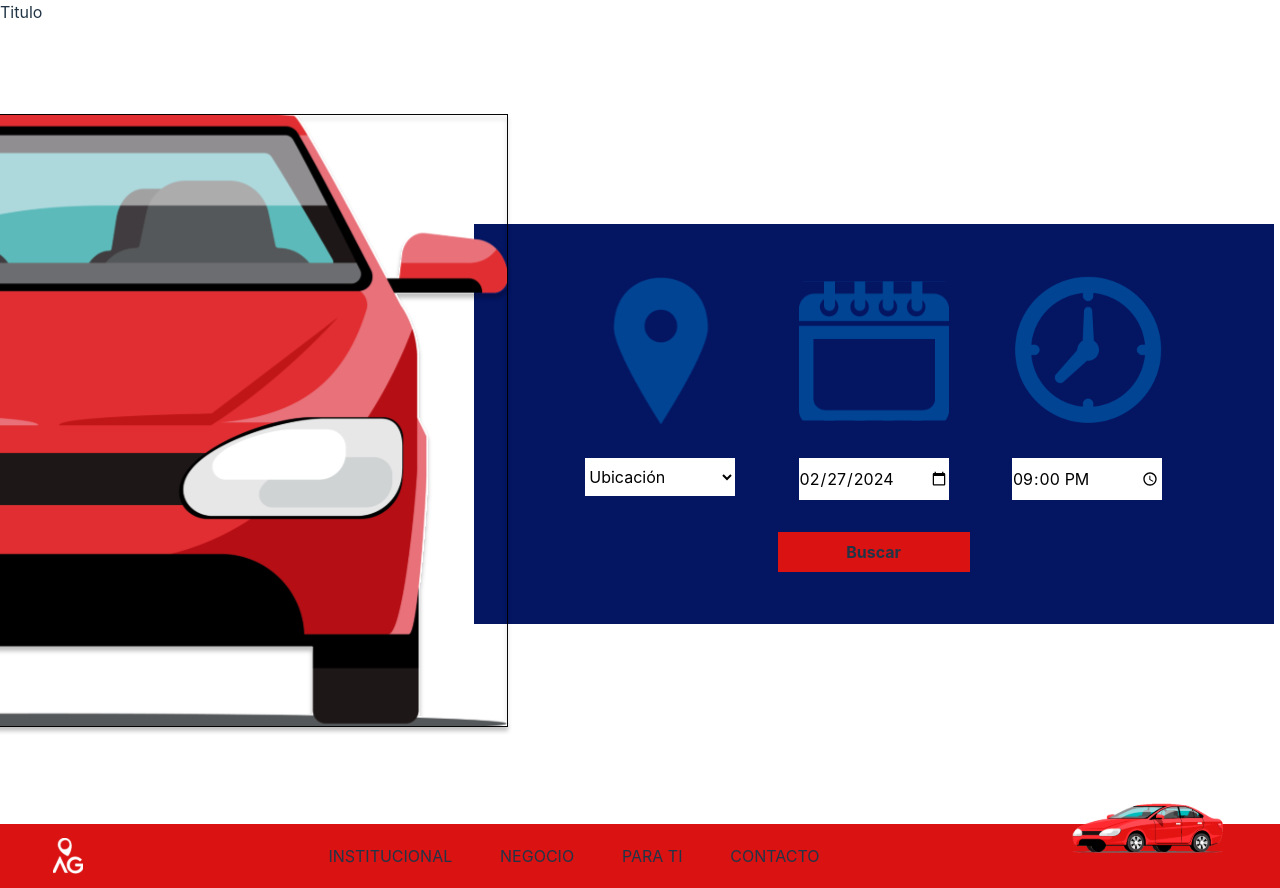
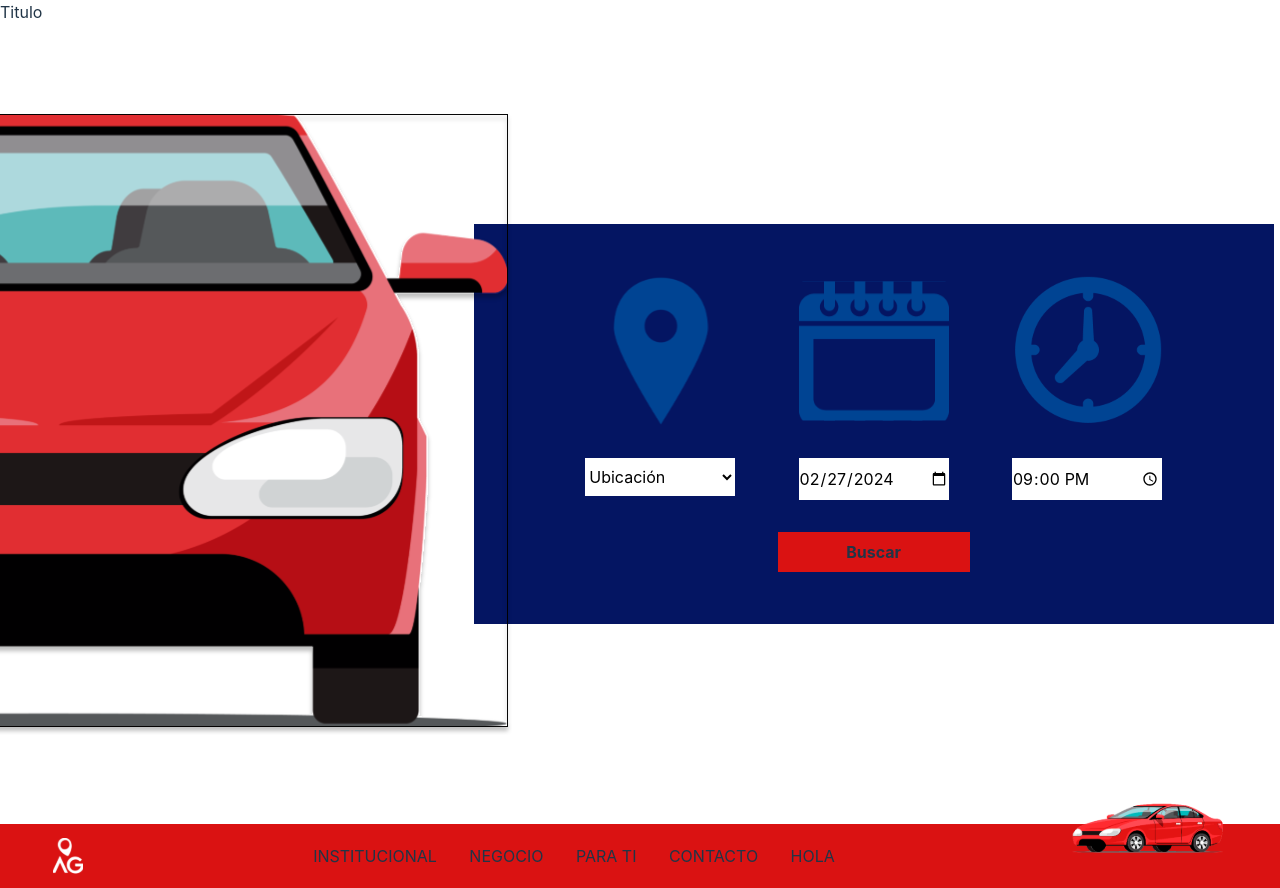
Before and after one commit to pablo-ambrogio/proyecto-final-CDT, a React (Vite) app: page / in a window 1280 px wide. Built offline with nearby package versions, Linux system fonts and the light colour scheme.

Commit message:
probando...

```diff
--- a/src/components/common/footer/Footer.jsx
+++ b/src/components/common/footer/Footer.jsx
@@ -25,6 +25,9 @@ const Footer = () => {
                     <Link to={'/contacto'}>
                         contacto
                     </Link>
+                    <Link to={'/contacto'}>
+                        Hola
+                    </Link>
                 </nav>
                 <div>
                     <img
```
